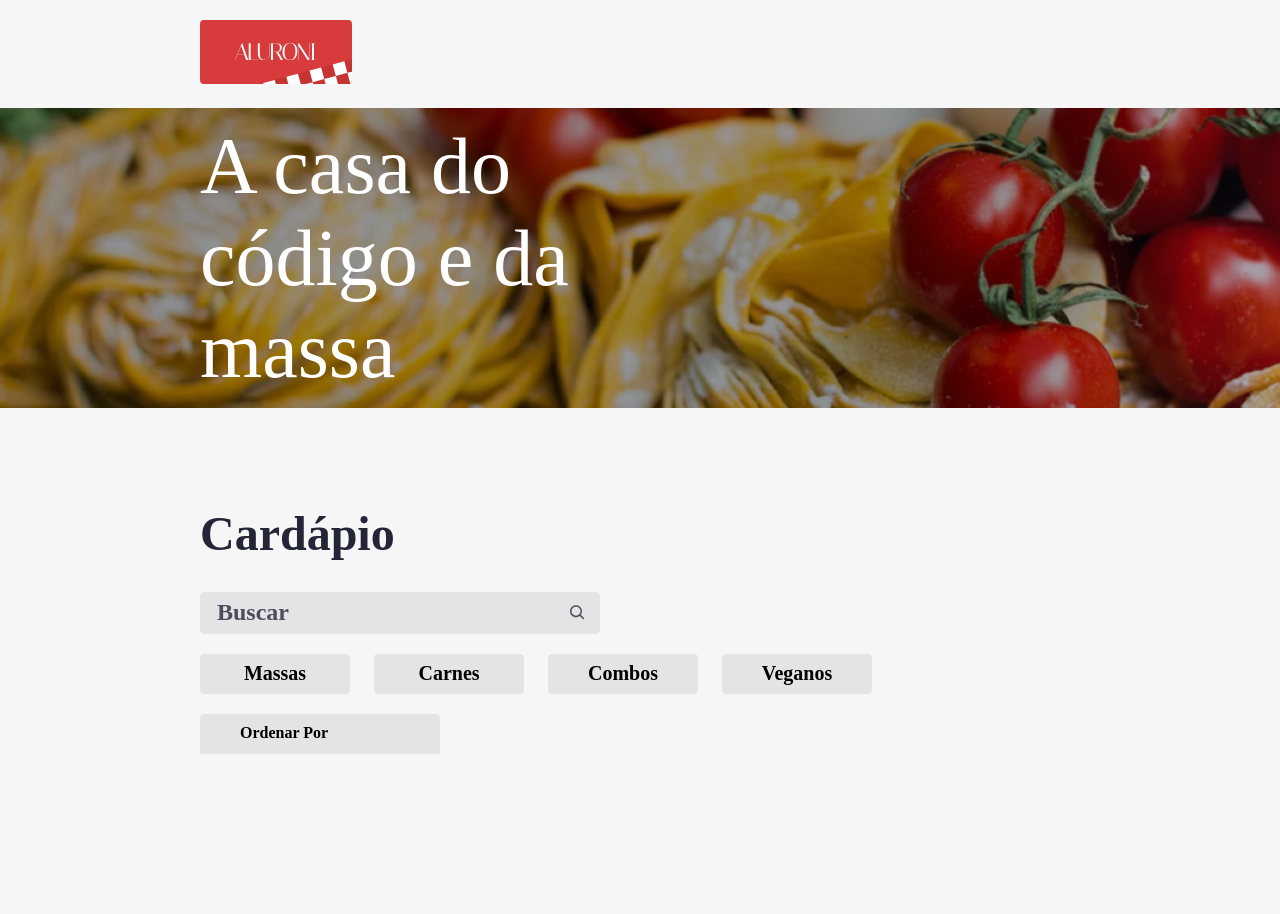
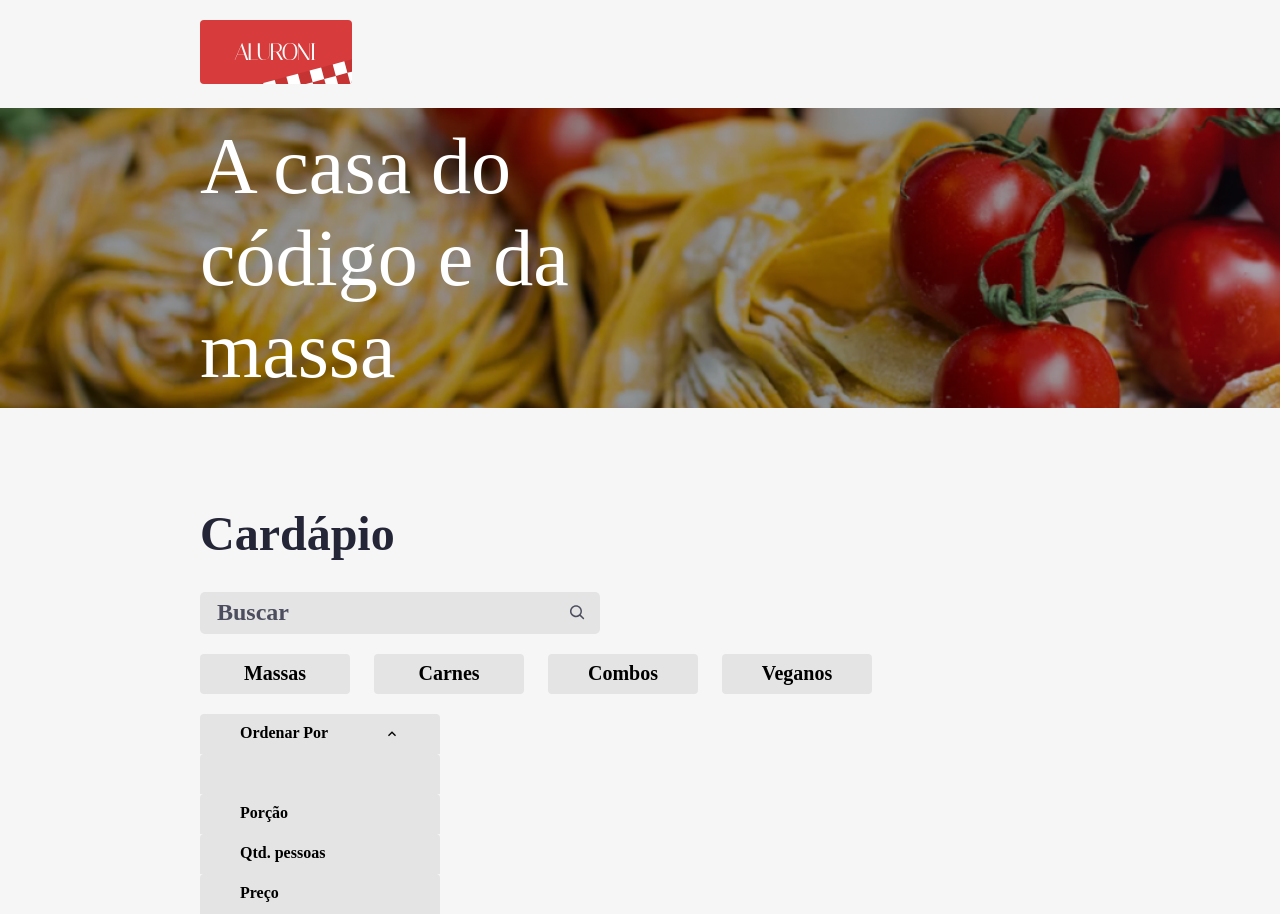
Before and after one commit to Rubendvb/alura-aluroni, a React (Vite) app: page / in a window 1280 px wide. Both pictures are taken after a click on the button "Ordenar Por". Before the commit the page ends 834 px from the top, so only its background shows below. Built offline with nearby package versions, Linux system fonts and the light colour scheme; a web font is replaced by a local one.

Commit message:
Criando lógica do dropdown

```diff
--- a/package.json
+++ b/package.json
@@ -21,7 +21,7 @@
     "@vitejs/plugin-react": "^2.2.0",
     "sass": "^1.56.1",
     "typescript": "^4.6.4",
-    "typescript-plugin-css-modules": "^3.4.0",
+    "typescript-plugin-css-modules": "^1.3.1",
     "vite": "^3.2.3"
   }
 }
--- a/src/components/Ordenador/Ordenador.module.scss
+++ b/src/components/Ordenador/Ordenador.module.scss
@@ -1,4 +1,4 @@
-@import "../../assets//styles/variaveis";
+@import "../../assets/styles/variaveis";
 
 .ordenador {
   align-items: center;
@@ -27,8 +27,28 @@
     flex-direction: column;
     top: 100%;
     width: 100%;
+
     &--ativo {
       display: flex;
     }
   }
+
+  &__option {
+    align-items: center;
+    background-color: $grey;
+    border-top: 2px solid $light-grey;
+    box-sizing: border-box;
+    color: $black;
+    display: flex;
+    height: 40px;
+    justify-content: center;
+    width: inherit;
+
+    &:hover,
+    &--ativo {
+      background-color: $blue;
+      cursor: pointer;
+      color: white;
+    }
+  }
 }
--- a/src/components/Ordenador/Ordenador.tsx
+++ b/src/components/Ordenador/Ordenador.tsx
@@ -1,12 +1,26 @@
 import styles from "./Ordenador.module.scss";
 import opcoes from "./opcoes.json";
+import { useState } from "react";
+import classNames from "classnames";
+import { MdKeyboardArrowUp, MdKeyboardArrowDown } from "react-icons/md";
 
 export default function Ordenador() {
+  const [aberto, setAberto] = useState(false);
+
   return (
-    <button className={styles.ordenador}>
+    <button
+      className={styles.ordenador}
+      onClick={() => setAberto(!aberto)}
+      onBlur={() => setAberto(false)} // Ao clicar por fora o dropdown fecha
+    >
       <span>Ordenar Por</span>
-
-      <div className={styles.ordenador__options}>
+      {aberto ? <MdKeyboardArrowUp /> : <MdKeyboardArrowDown />}
+      <div
+        className={classNames({
+          [styles.ordenador__options]: true,
+          [styles["ordenador__options--ativo"]]: aberto,
+        })}
+      >
         {opcoes.map((opcao) => (
           <div key={opcao.value} className={styles.ordenador}>
             {opcao.nome}
```
Also changed, not shown: 2 other files (tests, documents, lock files or other folders).
